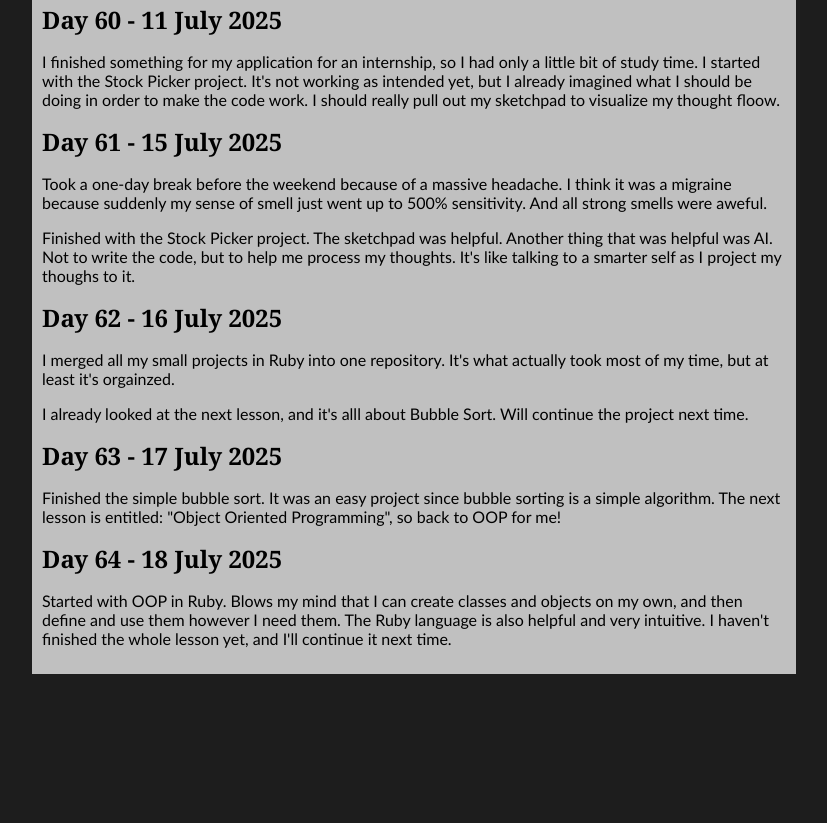
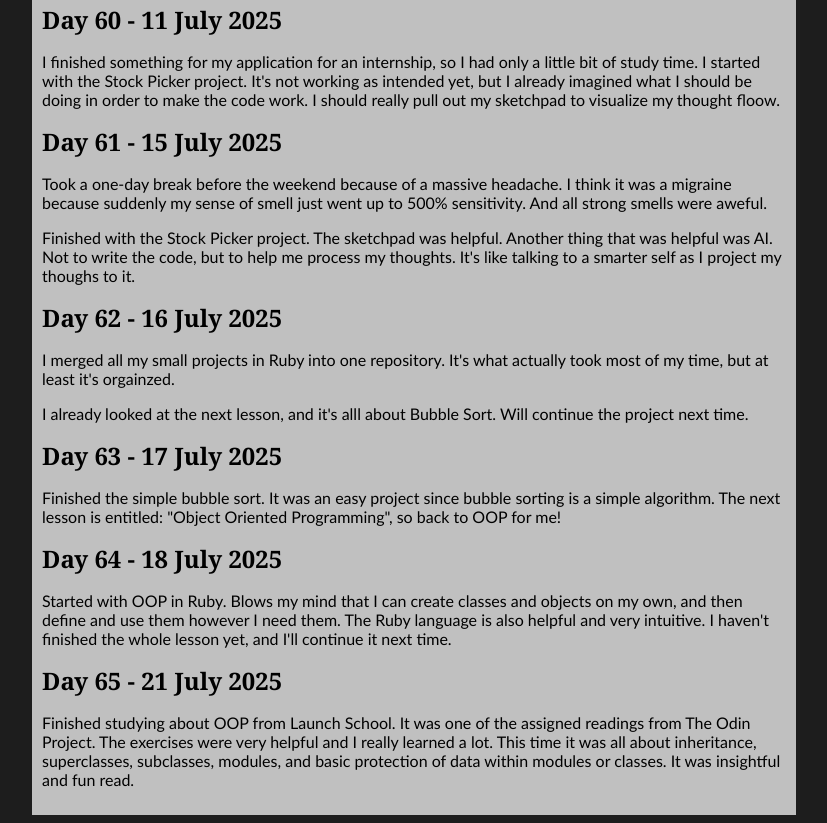
Before and after one commit to Ciphraem/Web-Dev-Journey, a plain HTML site: page index.html in a window 1280 px wide. Shown: the part 9954-10777 px from the top of the page, without its empty margins (226-1053 px from the left). Before the commit the page ends 10636 px from the top, so only its background shows below. Drawn offline with Linux system fonts and the light colour scheme.

Commit message:
Updated for Day 65

```diff
--- a/index.html
+++ b/index.html
@@ -305,6 +305,9 @@
 
                 <h2>Day 64 - 18 July 2025</h2>
                 <p>Started with OOP in Ruby. Blows my mind that I can create classes and objects on my own, and then define and use them however I need them. The Ruby language is also helpful and very intuitive. I haven't finished the whole lesson yet, and I'll continue it next time.</p>
+
+                <h2>Day 65 - 21 July 2025</h2>
+                <p>Finished studying about OOP from Launch School. It was one of the assigned readings from The Odin Project. The exercises were very helpful and I really learned a lot. This time it was all about inheritance, superclasses, subclasses, modules, and basic protection of data within modules or classes. It was insightful and fun read.</p>
             </div>
     </body>
 </html>
```
